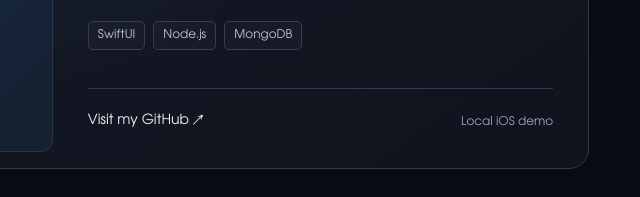
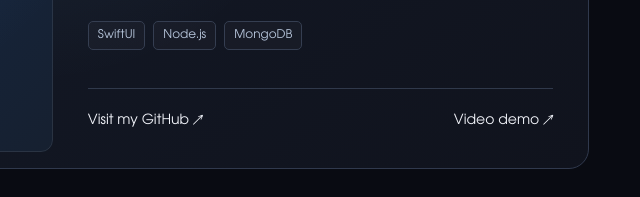
Before and after one commit to varadjoshi123/varadjoshi123.github.io, a plain HTML site: page index.html in a window 1280 px wide. Shown: the part 2563-2760 px from the top of the page, 614-1254 px from the left. Drawn offline with Linux system fonts and the light colour scheme.

Commit message:
Add JoshiStocks video demo link

```diff
--- a/index.html
+++ b/index.html
@@ -7,7 +7,7 @@
 <article class="project project-health reveal"><div class="project-top mono"><span>01 / FULL-STACK</span><span class="badge">LIVE DEMO</span></div><div class="project-visual health-visual" aria-hidden="true"><span class="visual-kicker">HEALTHCARE, CONNECTED</span><span class="display-name">healthify<span>+</span></span><div class="flow"><span>Discover</span><i>→</i><span>Book</span><i>→</i><span>Connect</span></div></div><div class="project-body"><h3>Care, connected.</h3><p>A telemedicine platform connecting patient and doctor workflows, with appointment scheduling, role-based access, and REST APIs.</p><div class="tags"><span>React</span><span>Django</span><span>REST APIs</span></div><div class="project-links"><a href="https://healthify-2-8o51.onrender.com/" target="_blank" rel="noopener">Open live demo ↗</a><a href="https://github.com/varadjoshi123/Healthify-2" target="_blank" rel="noopener">Source code ↗</a></div></div></article>
 <article class="project project-aster reveal"><div class="project-top mono"><span>02 / VISION + LANGUAGE</span><span class="badge">PROTOTYPE</span></div><div class="project-visual aster-visual" aria-hidden="true"><span class="aster-mark">✳</span><span class="visual-kicker">A WINDOW INTO THE UNIVERSE</span><span class="display-name">aster</span><span class="visual-caption mono">IMAGES → CONTEXT → DISCOVERY</span></div><div class="project-body"><h3>A little closer to the cosmos.</h3><p>An astronomy image summarizer pairing AI visual descriptions with source-linked scientific context from ESA/Webb. Built and tested on Colab.</p><div class="tags"><span>Python</span><span>Qwen2.5-VL</span><span>PyTorch</span></div><div class="project-links"><a href="https://github.com/varadjoshi123/aster-astronomy-summarizer" target="_blank" rel="noopener">Explore the code ↗</a></div></div></article>
 <article class="project project-skip reveal"><div class="project-top mono"><span>03 / MULTIMODAL AI</span><span class="badge">PIPELINE</span></div><div class="project-visual skip-visual" aria-hidden="true"><span class="visual-kicker">FIND THE SIGNAL</span><span class="display-name">SkipForward <span>»</span></span><div class="signal"><i></i><i></i><i></i><i></i><i></i><i></i><i></i><i></i><i></i><i></i><i></i><i></i><i></i><i></i><i></i><i></i><i></i><i></i><i></i><i></i><i></i><i></i><i></i><i></i><i></i><i></i></div><span class="visual-caption mono">13 FEATURE CHANNELS. ONE TIMELINE.</span></div><div class="project-body"><h3>Get to the good part.</h3><p>A video segmentation engine combining visual, audio, and transcript signals on a shared 1 Hz timeline to distinguish core content from ads, intros, and dead air.</p><div class="tags"><span>OpenCV</span><span>Whisper</span><span>Librosa</span></div><div class="project-links"><a href="https://github.com/varadjoshi123/SkipForward" target="_blank" rel="noopener">Explore the code ↗</a></div></div></article>
-<article class="project project-stocks reveal"><div class="project-top mono"><span>04 / iOS DEVELOPMENT</span><span class="badge">iOS APP</span></div><div class="project-visual stocks-visual" aria-hidden="true"><span class="visual-kicker">SWIFTUI / iOS</span><span class="display-name">JoshiStocks<span>↗</span></span><div class="stock-types mono"><span>MARKETS</span><span>PORTFOLIO</span><span>WATCHLIST</span></div></div><div class="project-body"><h3>The market, in your pocket.</h3><p>A SwiftUI stock-trading app with market data, portfolio tracking, and transaction workflows, backed by Node.js, Express, and MongoDB.</p><div class="tags"><span>SwiftUI</span><span>Node.js</span><span>MongoDB</span></div><div class="project-links"><a href="https://github.com/varadjoshi123" target="_blank" rel="noopener">Visit my GitHub ↗</a><span>Local iOS demo</span></div></div></article></div></section>
+<article class="project project-stocks reveal"><div class="project-top mono"><span>04 / iOS DEVELOPMENT</span><span class="badge">iOS APP</span></div><div class="project-visual stocks-visual" aria-hidden="true"><span class="visual-kicker">SWIFTUI / iOS</span><span class="display-name">JoshiStocks<span>↗</span></span><div class="stock-types mono"><span>MARKETS</span><span>PORTFOLIO</span><span>WATCHLIST</span></div></div><div class="project-body"><h3>The market, in your pocket.</h3><p>A SwiftUI stock-trading app with market data, portfolio tracking, and transaction workflows, backed by Node.js, Express, and MongoDB.</p><div class="tags"><span>SwiftUI</span><span>Node.js</span><span>MongoDB</span></div><div class="project-links"><a href="https://github.com/varadjoshi123" target="_blank" rel="noopener">Visit my GitHub ↗</a><a href="https://drive.google.com/file/d/1mHOUUSmlsv-_vJ4P4ScaEwAaPMlnMmdh/view" target="_blank" rel="noopener">Video demo ↗</a></div></div></article></div></section>
 <section id="about" class="section about"><div class="about-label reveal"><p class="eyebrow">02 / THE PERSON BEHIND THE CODE</p><h2>Engineer.<br>Problem solver.<br><em>Stargazer.</em></h2></div><div class="about-copy reveal"><p class="large-copy">I like making complex things easier to understand and use.</p><p>That has taken me from integration dashboards at USC to telemedicine workflows, mobile apps, and AI that helps describe astronomical images. I enjoy connecting the pieces: the interface someone touches, the API behind it, and the data that makes it useful.</p><p>My interest in astronomy runs alongside my engineering work, from research in image super-resolution to Aster. Away from a screen, you’ll find me stargazing, swimming, listening to retro songs, or following cricket.</p><div class="education"><span class="mono">CURRENTLY</span><strong>M.S. Computer Science</strong><span>University of Southern California</span><small>Jan 2024 to Dec 2026 · Expected graduation</small></div><div class="education"><span class="mono">FOUNDATIONS</span><strong>B.E. Computer Engineering</strong><span>University of Mumbai</span><small>2019 to 2023</small></div></div></section>
 <section id="experience" class="section"><div class="section-heading reveal"><div><p class="eyebrow">03 / EXPERIENCE</p><h2>Built with purpose<span class="lime">.</span></h2></div></div><div class="experience-row reveal"><div><span class="mono">JUN 2025 TO MAY 2026</span><h3>University of<br>Southern California</h3><span class="muted">Facilities Planning & Management / ITS</span></div><div><h4>Student Developer</h4><p>Built a real-time dashboard for AssetWorks and Workday integrations using React, TypeScript, Node.js, and MongoDB. Automated Python ETL workflows between SOAP XML and REST APIs, with validation, load, and latency testing.</p><div class="metrics"><div><strong>~40<span>%</span></strong><span>less incident resolution time</span></div><div><strong>~50<span>%</span></strong><span>fewer manual updates</span></div></div></div></div><div class="experience-row reveal"><div><span class="mono">JAN 2022 TO MAR 2022</span><h3>Damacloid Technologies</h3><span class="muted">Mumbai, India</span></div><div><h4>Software Developer Intern</h4><p>Developed a React and Formik application form with reusable components, advanced validation, and backend API integration. Refactored form logic to make future updates easier.</p></div></div></section>
 <section class="section research reveal"><p class="eyebrow">04 / RESEARCH</p><div class="research-content"><div class="research-symbol" aria-hidden="true"><span>BEYOND<br>THE PIXEL.</span><small>SUPER-RESOLUTION / 2022</small></div><div><span class="mono">IEMENTECH 2022 · IEEE KOLKATA</span><h2>Finding detail<br>in deep space.</h2><h3>Real-Enhanced SRGAN for Astronomical Image Super-Resolution</h3><p>Co-authored peer-reviewed research on enhancing astronomical imagery with a generative adversarial network, evaluated against interpolation baselines.</p></div></div></section>
```
